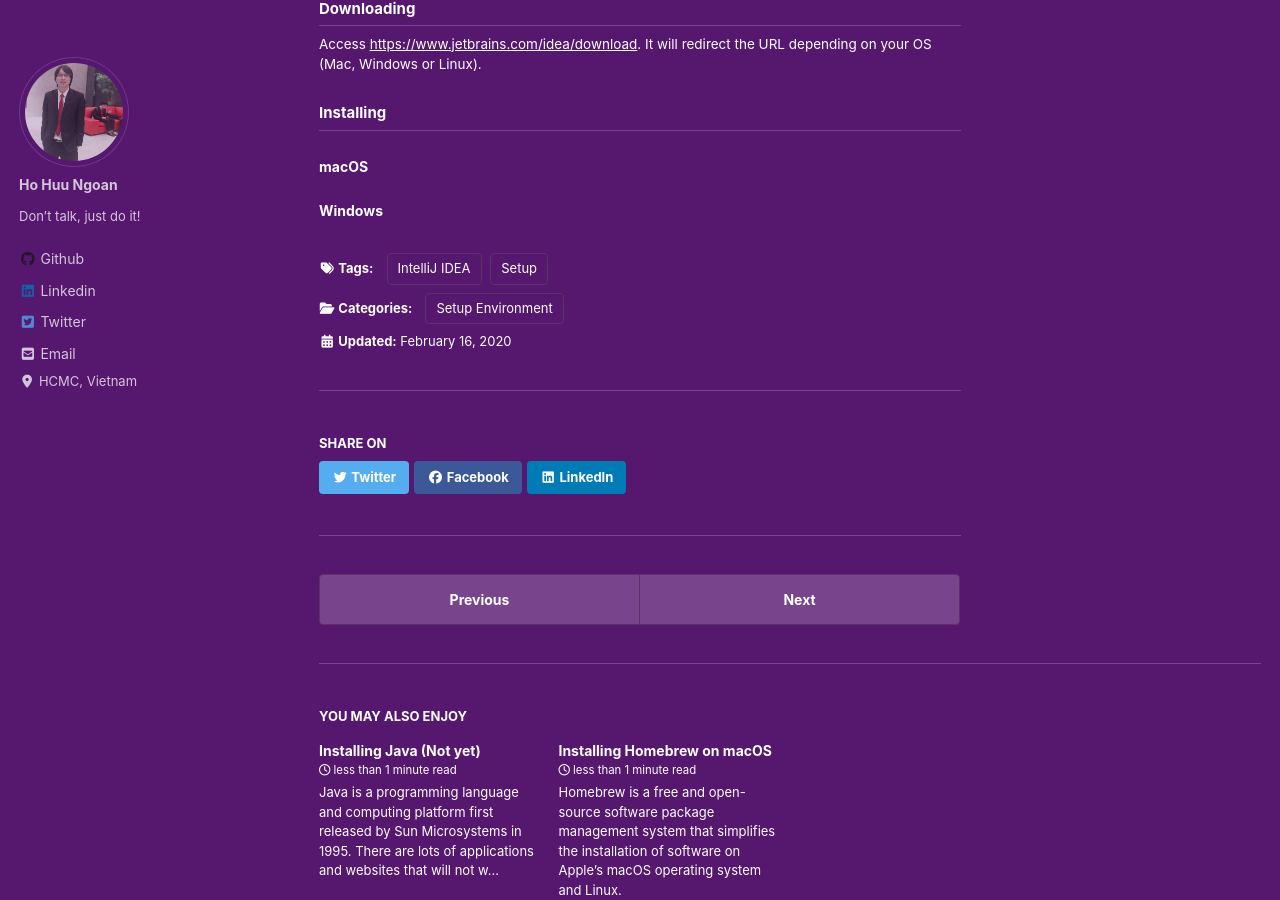
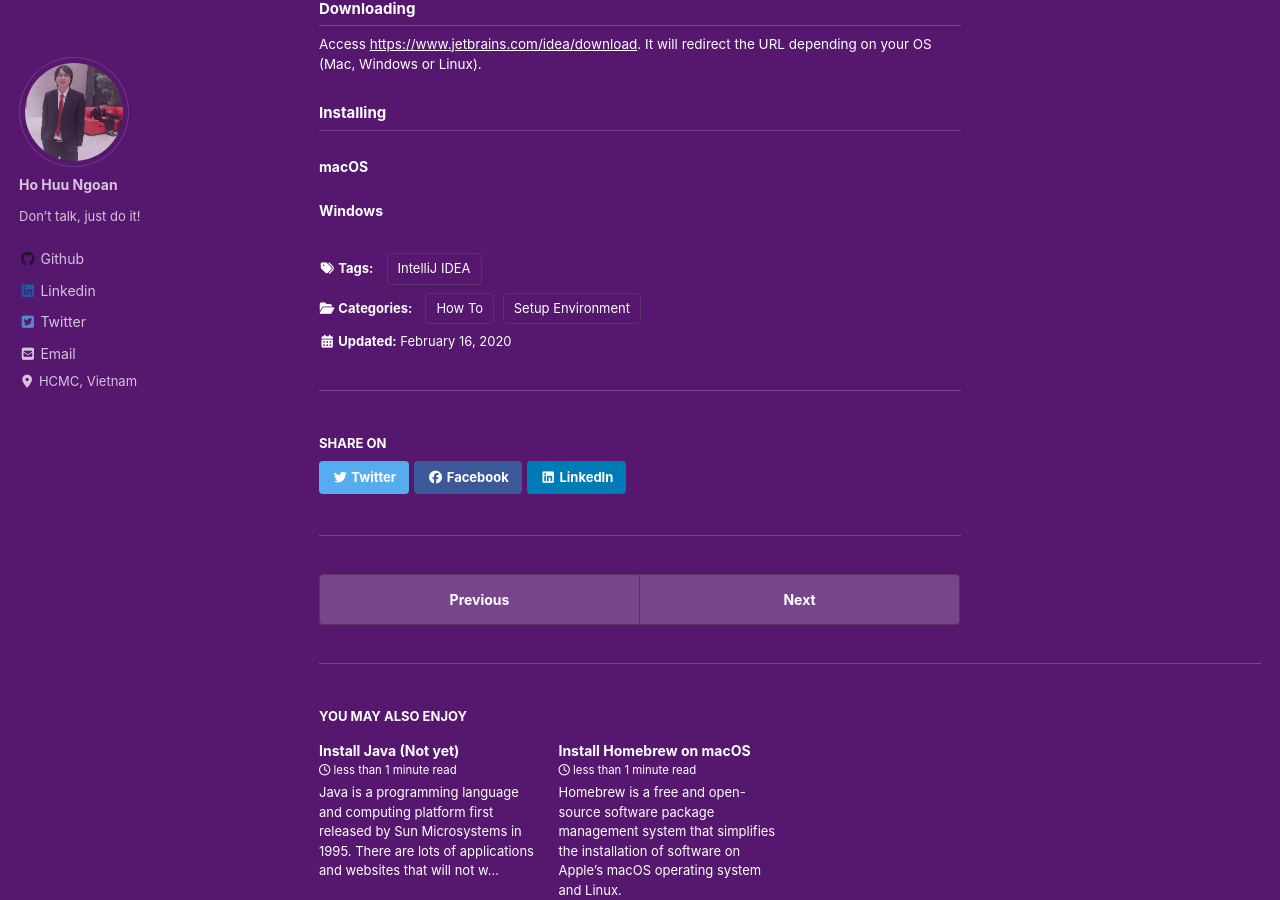
Before and after one commit to ngoanh2n/blog, a Jekyll site: the page built from _posts/2020-02-16-installing-intellij-idea.md, in a window 1280 px wide and 900 px high, scrolled down 551 px. Built offline with Jekyll 4.4.1, drawn with Linux system fonts in a browser that asks for light colours; cached includes are drawn as plain includes; nearby versions of some CDN libraries; comment, search, counter and statistics services are not loaded; a style sheet for code colours, icons or effects is not loaded; some of the changed text lies outside the part shown.

Commit message:
[POST] Update: title, permalink, categories

```diff
--- a/_posts/2020-02-16-installing-intellij-idea.md
+++ b/_posts/2020-02-16-installing-intellij-idea.md
@@ -1,11 +1,12 @@
 ---
-title:  "Installing IntelliJ IDEA (Not yet)"
-modified: 2020-02-16T20:14:43-04:00
+title:  "Install IntelliJ IDEA (Not yet)"
+modified: 2020-02-18T21:00:00+07:00
+permalink: /how-to/install-intellij-idea
 categories:
-  - Setup Environment
+  - Setup-Environment
+  - How-To
 tags:
   - IntelliJ IDEA
-  - Setup
 ---
 
 IntelliJ IDEA is an integrated development environment (IDE) written in Java for developing computer software. It is developed by JetBrains, and there are Ultimate and Community editions available. In this post, I'll use `Community edition` - *version 2019.3.3*.
```
Also changed, not shown: _posts/2020-02-16-installing-homebrew.md (+5 -4 lines), _posts/2020-02-16-installing-java.md (+5 -4 lines).
